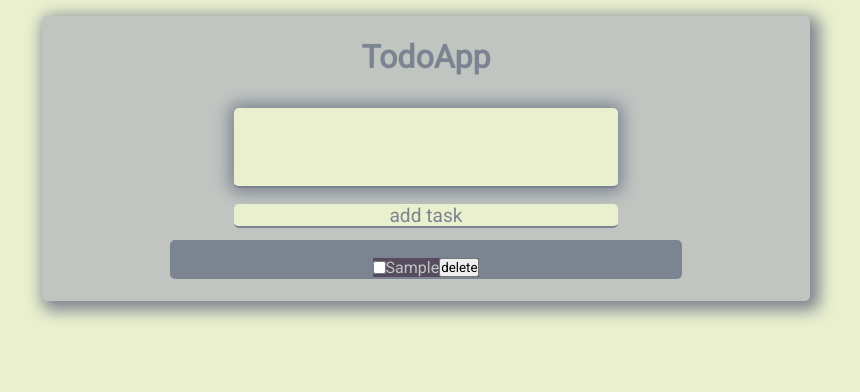
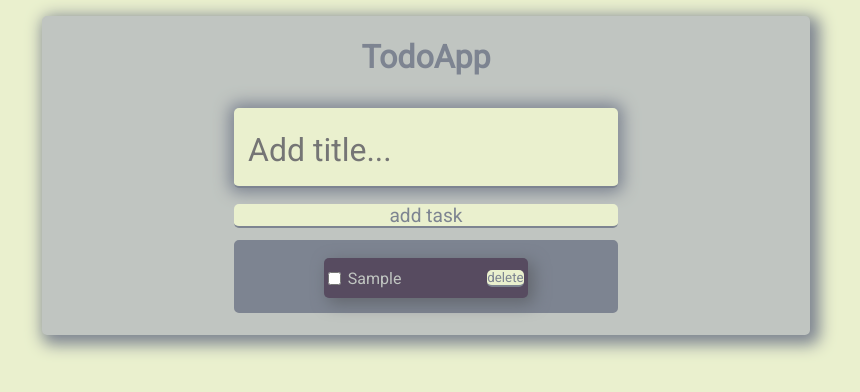
Before and after one commit to Fiflon/simpleToDoAppReact, a Next.js app: page / in a window 1280 px wide. Both pictures are taken after typing "Sample" into the empty fields and a click on the button "add task". Shown: the top 392 px of the page, without its empty margins (214-1074 px from the left). Built offline with nearby package versions, Linux system fonts and the light colour scheme.

Commit message:
styling kinda done

```diff
--- a/components/NewForm.jsx
+++ b/components/NewForm.jsx
@@ -22,6 +22,7 @@ export default function NewForm({ onSubmit }) {
         type="text"
         onChange={onChangeHandler}
         value={taskNewName}
+        placeholder="Add title..."
         className="inputTask"
       ></input>
       <button onClick={handleSubmit} className="buttonUsg width100">
--- a/components/NewTodoItem.jsx
+++ b/components/NewTodoItem.jsx
@@ -7,6 +7,7 @@ export default function NewTodoItem({
 }) {
   return (
     <li className="todoItemContainer">
+      <div className="taskModule">
         <input
           type="checkbox"
           checked={statusOfTask}
@@ -17,8 +18,10 @@ export default function NewTodoItem({
         ) : (
           <p>{nameOfTheTask}</p>
         )}
-
-      <button onClick={() => deleteTodo(id)}>delete</button>
+      </div>
+      <button className="buttonUsg" onClick={() => deleteTodo(id)}>
+        delete
+      </button>
     </li>
   );
 }
--- a/src/app/globals.css
+++ b/src/app/globals.css
@@ -33,8 +33,25 @@ h1 {
   flex-direction: row;
   background-color: #574b60;
   margin-top: 1rem;
+  justify-content: space-between;
   align-items: center;
   color: #c0c5c1;
+  height: 5vh;
+  min-width: 16vw;
+  max-width: 50vw;
+  border-radius: 5px;
+  overflow: hidden;
+  box-shadow: 0.3rem 0.3rem 1rem 0.06rem #64686f;
+}
+
+.todoItemContainer > button {
+  margin-right: 0.3rem;
+  margin-left: 0.5rem;
+}
+
+.doneTask {
+  text-decoration: line-through;
+  color: #939593;
 }
 
 .tasksListContainer {
@@ -44,9 +61,13 @@ h1 {
   align-items: center;
   list-style-type: decimal;
   padding: 0%;
-  width: 40vw;
+  min-width: 30vw;
   border: 2px solid #7d8491;
   border-radius: 5px;
+  max-width: 55vw;
+  padding-left: 1vw;
+  padding-right: 1vw;
+  padding-bottom: 1vw;
 }
 
 html {
@@ -79,6 +100,17 @@ html {
   border: 0.125rem solid #7d8491;
   outline: none;
 }
+.taskModule {
+  display: flex;
+  flex-direction: row;
+  margin-left: 0.3rem;
+  max-width: 53rem;
+  overflow: hidden;
+  overflow-y: hidden;
+}
+.taskModule > p {
+  margin-left: 0.4rem;
+}
 
 form > button {
   margin-top: 1rem;
@@ -86,17 +118,18 @@ form > button {
   height: 1.5rem;
   padding-bottom: 1rem;
   text-align: center;
-  border-radius: 5px;
   font-size: larger;
 }
 
 .buttonUsg {
   background-color: #eaf0ce;
+  border-radius: 5px;
   border: none;
   color: #7d8491;
 
   border-bottom: 2px solid #7d8491;
 }
+
 .buttonUsg:hover {
   color: #574b60;
 }
```
Lines whose indentation alone changed are shown as unchanged.
